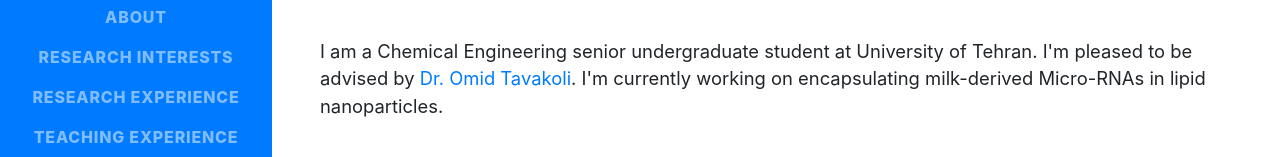
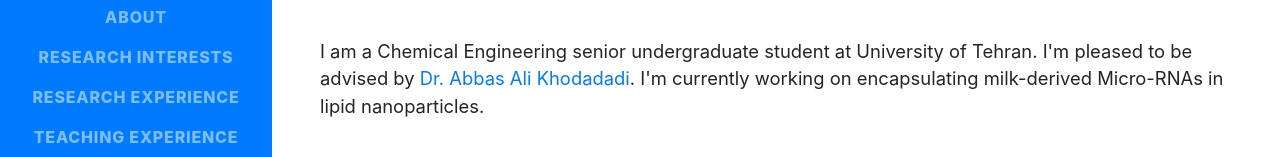
Before and after one commit to reyghorbani/reyghorbani.github.io, a website with bundled scripts: page index.html in a window 1280 px wide. Shown: the part 335-492 px from the top of the page. Built offline with nearby package versions, Linux system fonts and the light colour scheme; a web font is replaced by a local one.

Commit message:
update advisor

```diff
--- a/index.html
+++ b/index.html
@@ -76,7 +76,7 @@
             <span class="text-primary">Ghorbani Nia</span>
           </h1>
           <div class="subheading mb-5"> reyhane.ghorbani99[at]gmail.com </div>
-          <p class="lead mb-5">I am a Chemical Engineering senior undergraduate student at University of Tehran. I'm pleased to be advised by <a href="https://scholar.google.com/citations?user=IVZdp4MAAAAJ&hl=en">Dr. Omid Tavakoli</a>. I'm currently working on encapsulating milk-derived Micro-RNAs in lipid nanoparticles.</p>
+          <p class="lead mb-5">I am a Chemical Engineering senior undergraduate student at University of Tehran. I'm pleased to be advised by <a href="https://scholar.google.com/citations?user=l9LZ1vAAAAAJ&hl=en">Dr. Abbas Ali Khodadadi</a>. I'm currently working on encapsulating milk-derived Micro-RNAs in lipid nanoparticles.</p>
           <div class="social-icons">
             <a href="https://www.linkedin.com/in/reyhane-g-467b8b17b/">
               <i title="linkedin" class="fab fa-linkedin-in"></i>
```
Also changed, not shown: 1 other file.
